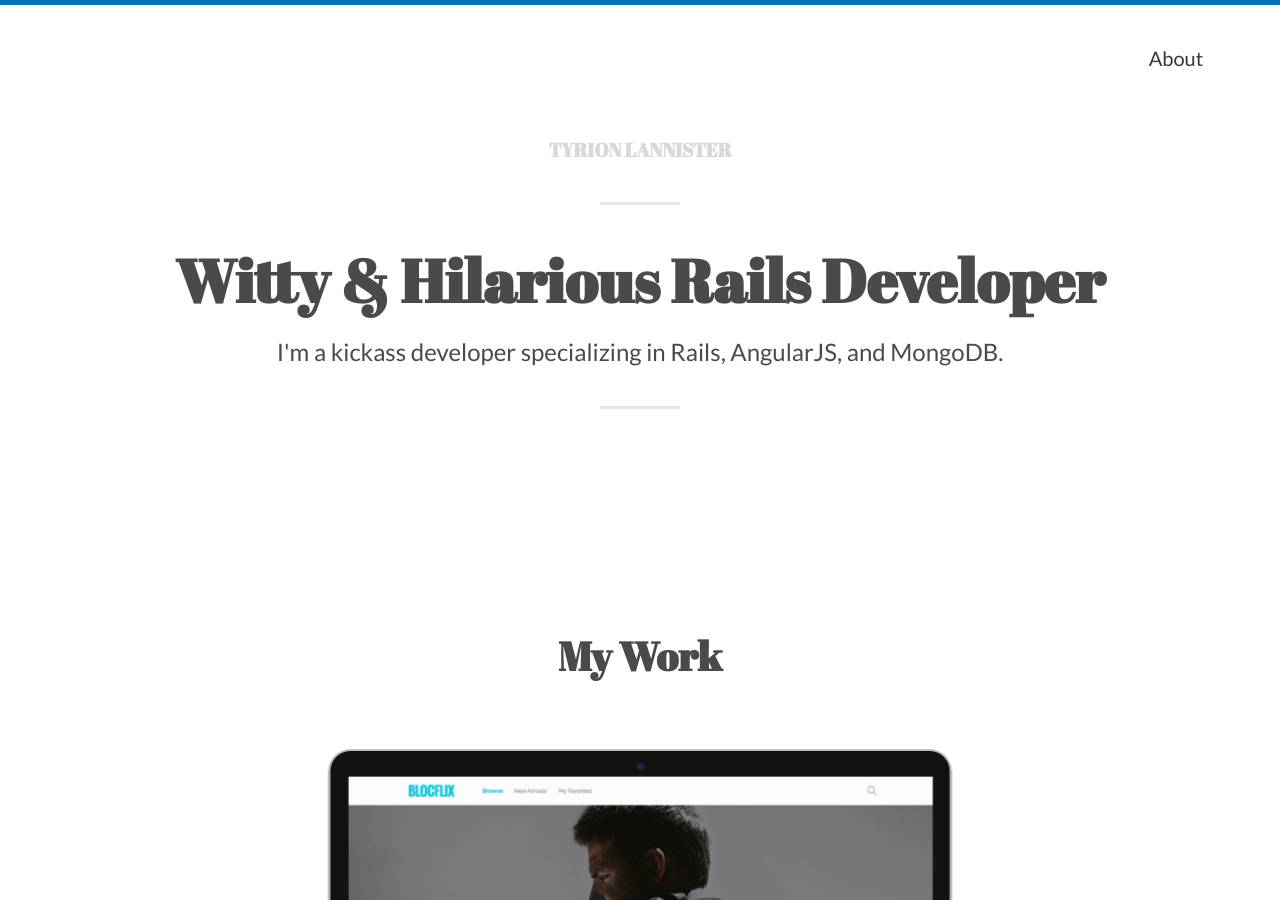
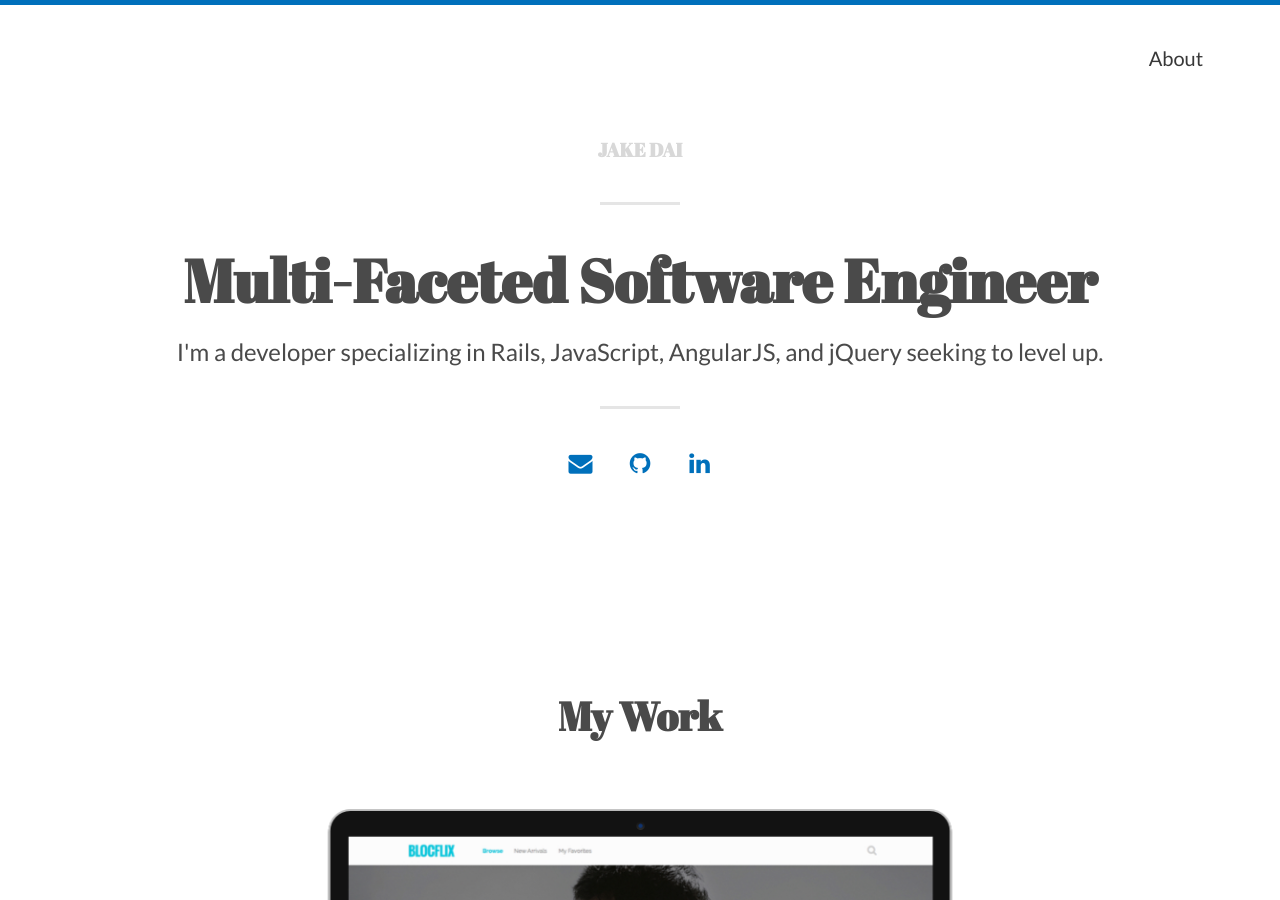
Before and after one commit to Bloc/portfolio-kami, a Jekyll site: the page built from index.html, in a window 1280 px wide and 900 px high. Built offline with Jekyll 4.4.1, drawn with Linux system fonts in a browser that asks for light colours; nearby versions of some CDN libraries; the list of posts is cut into pages by our own code.

Commit message:
Checkpoint 2 Fork and Clone a Template: Complete

```diff
--- a/_config.yml
+++ b/_config.yml
@@ -5,29 +5,29 @@ url: "http://www.your-domain.com" # the base hostname & protocol for your site
 # THEME-SPECIFIC CONFIGURATION
 theme_settings:
   # Meta
-  title: Tyrion Lannister # Your name will go here
+  title: Jake Dai # Your name will go here
   description: "A personal portfolio and blog website" # used by search engines
 
   # Header and footer text
   header_text: >
-     <h1>Witty & Hilarious Rails Developer</h1>
-     <p>I'm a kickass developer specializing in Rails, AngularJS, and MongoDB.</p>
+     <h1>Multi-Faceted Software Engineer</h1>
+     <p>I'm a developer specializing in Rails, JavaScript, AngularJS, and jQuery seeking to level up.</p>
   header_text_feature_image:
   footer_text: >
    Powered by <a href="http://jekyllrb.com">Jekyll</a> and made with love.
 
   # Icons
   rss: false
-  email_address: # Full email address, e.g. "sam@example.com"
+  email_address: jdai54@gmail.com
   behance:
   bitbucket:
   dribbble:
   facebook:
   flickr:
-  github: # github profile name, e.g. "madebymunsters"
+  github: jdai54 # github profile name, e.g. "madebymunsters"
   google_plus:
   instagram:
-  linkedin:  # Full URL
+  linkedin:  https://www.linkedin.com/in/jake-d-927b9327/ # Full URL
   pinterest:
   reddit:
   soundcloud:
```
